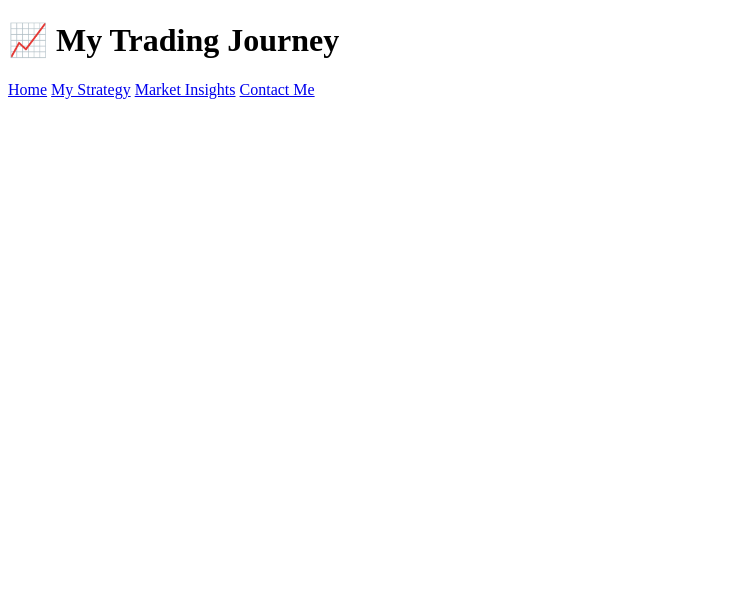
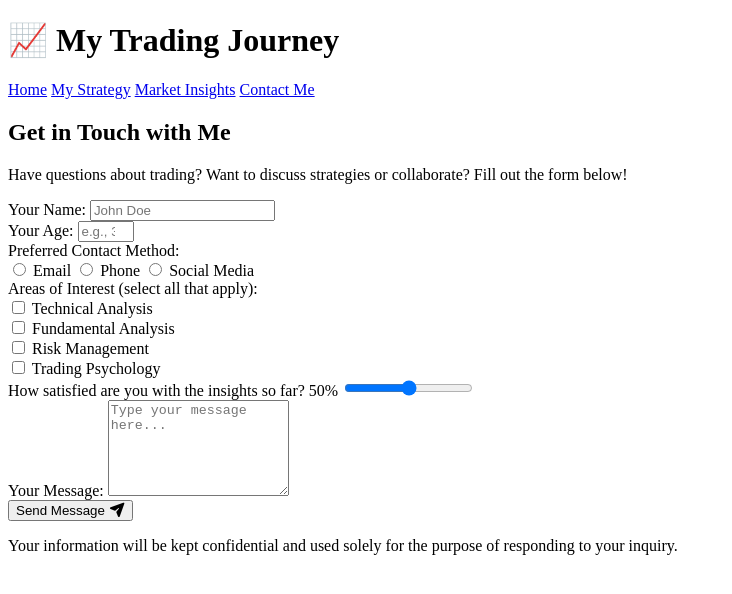
Before and after one commit to ezu-man-01/what-i-love-project, a plain HTML site: page contact.html in a window 1280 px wide. Shown: the whole page, without its empty margins (0-732 px from the left). Drawn offline with Linux system fonts and the light colour scheme.

Commit message:
added a contact-form-section to my contact.html

```diff
--- a/contact.html
+++ b/contact.html
@@ -28,7 +28,69 @@
     </header>
 
     <main>
+        <!-- contact-form-section -->
+        <section id="contact-form-section">
+            <h2>Get in Touch with Me</h2>
+            <p>Have questions about trading? Want to discuss strategies or collaborate? Fill out the form below!</p>
 
+            <form action="#" method="POST" class="contact-form">
+                <div class="form-group">
+                    <label for="fullName">Your Name:</label>
+                    <input type="text" id="fullName" name="fullName" placeholder="John Doe" required>
+                </div>
+
+                <div class="form-group">
+                    <label for="age">Your Age:</label>
+                    <input type="number" id="age" name="age" min="18" max="99" placeholder="e.g., 30" required>
+                </div>
+
+                <div class="form-group">
+                    <label>Preferred Contact Method:</label>
+                    <div class="radio-group">
+                        <input type="radio" id="emailContact" name="contactMethod" value="email" required>
+                        <label for="emailContact">Email</label>
+
+                        <input type="radio" id="phoneContact" name="contactMethod" value="phone">
+                        <label for="phoneContact">Phone</label>
+
+                        <input type="radio" id="socialContact" name="contactMethod" value="social">
+                        <label for="socialContact">Social Media</label>
+                    </div>
+                </div>
+
+                <div class="form-group">
+                    <label>Areas of Interest (select all that apply):</label>
+                    <div class="checkbox-group">
+                        <input type="checkbox" id="techAnalysis" name="interest" value="technical" required>
+                        <label for="techAnalysis">Technical Analysis</label><br>
+
+                        <input type="checkbox" id="fundAnalysis" name="interest" value="fundamental">
+                        <label for="fundAnalysis">Fundamental Analysis</label><br>
+
+                        <input type="checkbox" id="riskMgt" name="interest" value="risk">
+                        <label for="riskMgt">Risk Management</label><br>
+
+                        <input type="checkbox" id="tradingPsy" name="interest" value="psychology">
+                        <label for="tradingPsy">Trading Psychology</label>
+                     </div>
+                </div>
+
+                <div class="form-group">
+                    <label for="satisfaction">How satisfied are you with the insights so far? <span id="rangeValue">50%</span></label>
+                    <input type="range" id="satisfaction" name="satisfaction" min="0" max="100" value="50" oninput="document.getElementById('rangeValue').innerText = this.value + '%'" required>
+                </div>
+
+                <div class="form-group">
+                    <label for="message">Your Message:</label>
+                    <textarea id="message" name="message" rows="6" placeholder="Type your message here..." required></textarea>
+                </div>
+
+                <div class="form-group">
+                    <button type="submit">Send Message <i class="fas fa-paper-plane"></i></button>
+                </div>
+            </form>
+            <p class="privacy-note">Your information will be kept confidential and used solely for the purpose of responding to your inquiry.</p>
+        </section>
     </main>
 
 </body>
```
